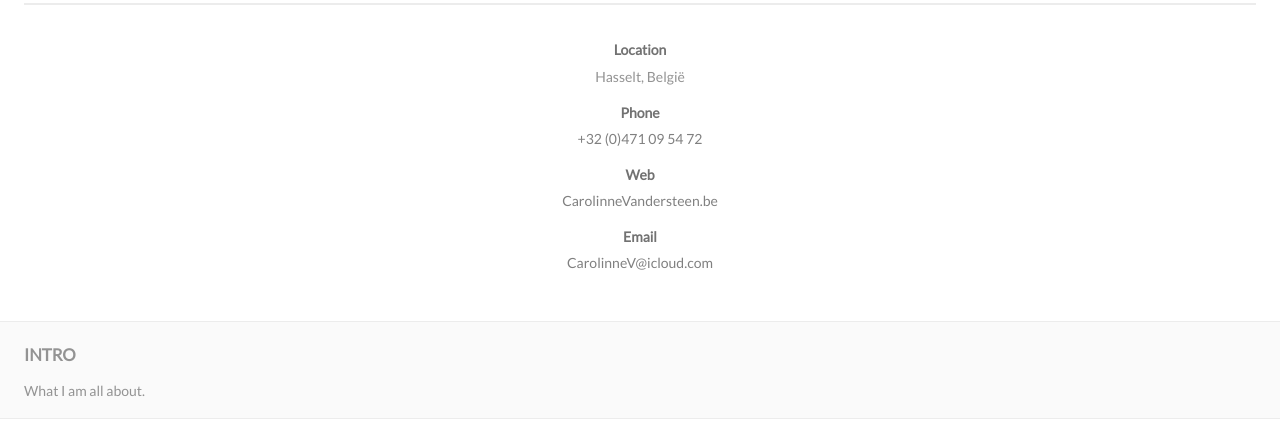
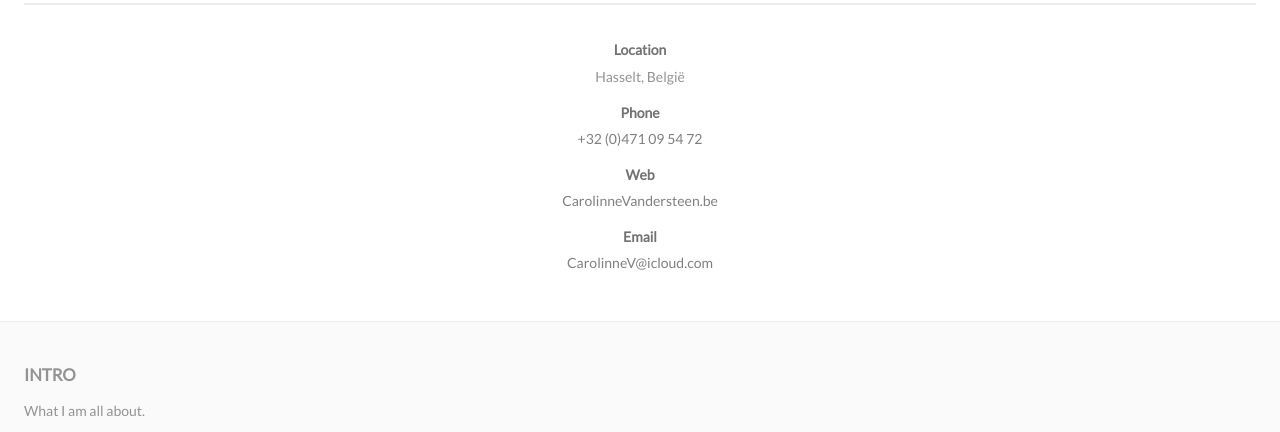
Before and after one commit to CarolinneVandersteen/CV-CarolinneVandersteen, a plain HTML site: page index.html in a window 1280 px wide. Shown: the part 485-917 px from the top of the page. Drawn offline with nearby package versions, Linux system fonts and the light colour scheme.

Commit message:
added changes

```diff
--- a/scss/main.scss
+++ b/scss/main.scss
@@ -60,7 +60,7 @@ article{
   }
 
   & header.spaced{
-    padding: 20px 1.5rem auto;
+    padding: 20px 1.5rem 10px;
   }
 
   header{
```
Also changed, not shown: css/main.css, 1 other file.
